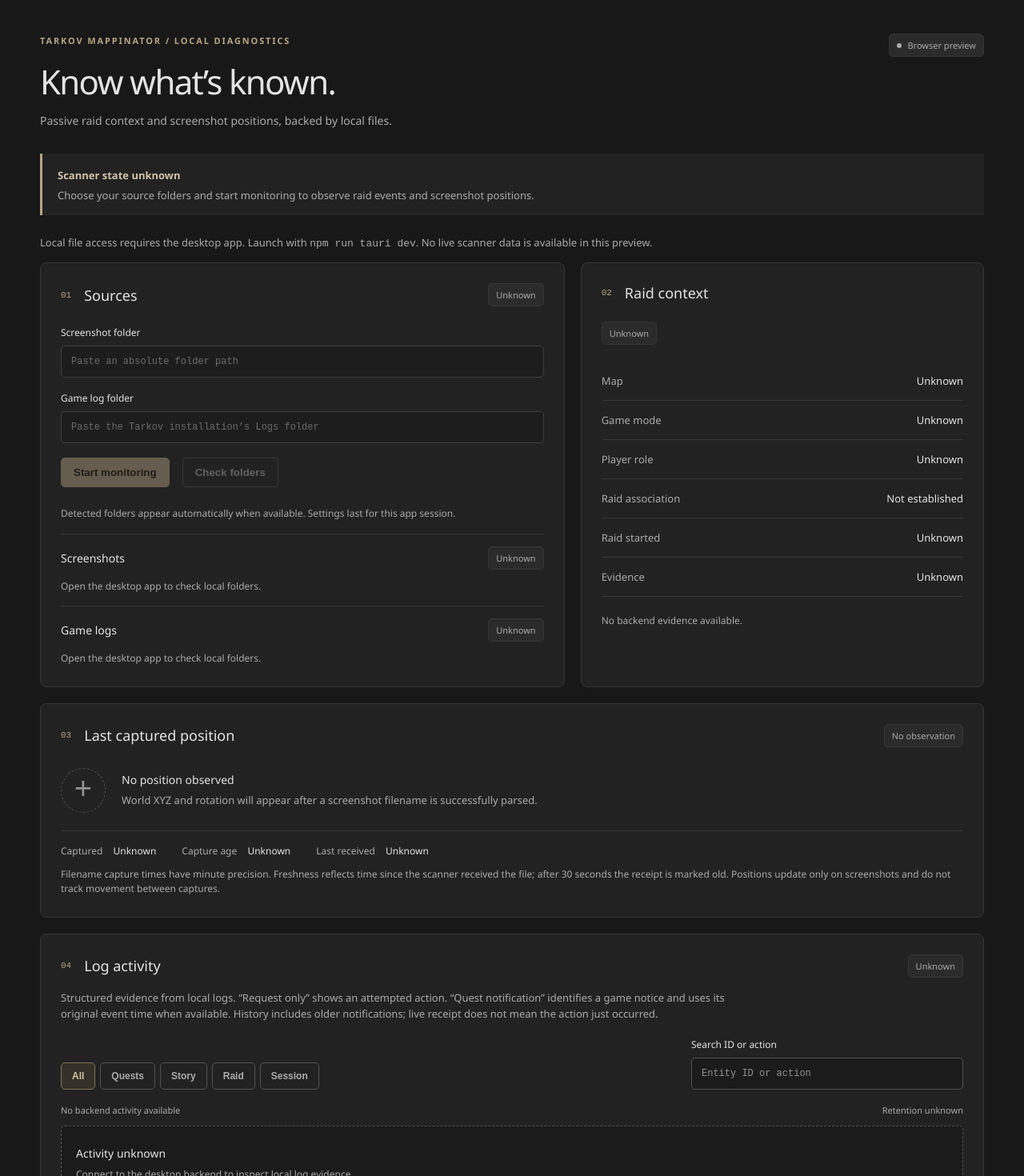
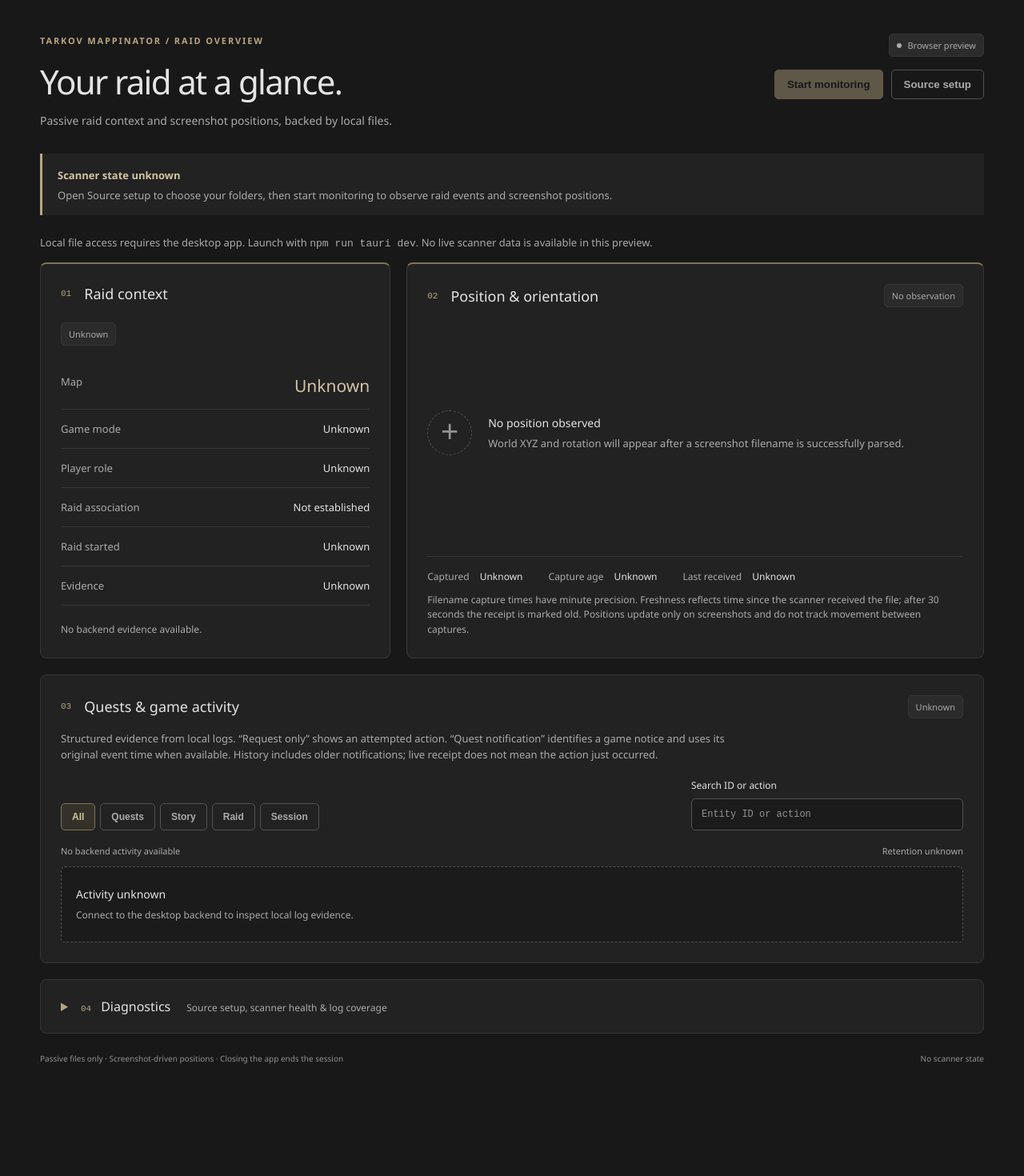
Before and after one commit to cranberriez/tarkov-mappinator, a React (Vite) app: page / in a window 1280 px wide. Shown: the top 1470 px of the page at 80% size. After the commit the page ends 1355 px from the top, so only its background shows below. Built offline with nearby package versions, Linux system fonts and the light colour scheme.

Commit message:
feat: info re-org

```diff
--- a/src/App.tsx
+++ b/src/App.tsx
@@ -4,6 +4,7 @@
   type FolderConfig, type ScannerSnapshot,
 } from "./lib/scanner";
 import type { SourceHealth } from "./bindings/SourceHealth";
+import { LogCoveragePanel } from "./components/LogCoveragePanel";
 import { ActivityPanel } from "./components/ActivityPanel";
 
 const emptyFolders: FolderConfig = { screenshots: "", logs: "" };
@@ -54,6 +55,7 @@
   const [busy, setBusy] = useState<string | null>(null);
   const [error, setError] = useState<string | null>(null);
   const [connectionAttempt, setConnectionAttempt] = useState(0);
+  const [diagnosticsOpen, setDiagnosticsOpen] = useState(false);
   const [now, setNow] = useState(Date.now());
   const edited = useRef(false);
   const currentSnapshot = useRef<ScannerSnapshot | null>(null);
@@ -120,17 +122,25 @@
 
   return <main>
     <header>
-      <div><p className="eyebrow">TARKOV MAPPINATOR / LOCAL DIAGNOSTICS</p>
-        <h1>Know what’s known.</h1><p className="intro">Passive raid context and screenshot positions, backed by local files.</p>
+      <div><p className="eyebrow">TARKOV MAPPINATOR / RAID OVERVIEW</p>
+        <h1>Your raid at a glance.</h1><p className="intro">Passive raid context and screenshot positions, backed by local files.</p>
       </div>
+      <div className="header-controls">
       <span className={`badge ${connected ? "good" : ""}`}><span className="dot" />
         {connected ? "Backend connected" : desktop ? "Backend disconnected" : "Browser preview"}
       </span>
+      <div className="header-actions">
+            <button type="button" disabled={!connected || !!busy} onClick={() => void perform(running ? "stop" : "start")}>
+              {busy === "start" ? "Starting…" : busy === "stop" ? "Stopping…" : running ? "Stop monitoring" : "Start monitoring"}
+            </button>
+        <button className="secondary" type="button" aria-expanded={diagnosticsOpen} aria-controls="diagnostics" onClick={() => { setDiagnosticsOpen(true); document.getElementById("diagnostics")?.scrollIntoView({ behavior: "smooth", block: "start" }); }}>Source setup</button>
+      </div>
+      </div>
     </header>
 
     <aside className={`notice ${liveRaid ? "raid-live" : ""}`} role="status" aria-live="polite">
       <strong>{!snapshot ? "Scanner state unknown" : liveRaid ? "Raid start detected live" : recoveredRaid ? "Active raid recovered from existing logs" : running ? "Monitoring local files" : "Scanner stopped"}</strong>
-      <p>{liveRaid ? `Started ${timestamp(raid?.started_at)} · ${raid?.map ?? "Map unknown"}` : recoveredRaid ? "This state was found in log history. A new raid start has not been observed live." : running ? "Take a game screenshot to record a position. The last capture stays visible until another arrives." : snapshot ? "Any displayed raid and position are preserved observations. Start monitoring to receive new evidence." : "Choose your source folders and start monitoring to observe raid events and screenshot positions."}</p>
+      <p>{liveRaid ? `Started ${timestamp(raid?.started_at)} · ${raid?.map ?? "Map unknown"}` : recoveredRaid ? "This state was found in log history. A new raid start has not been observed live." : running ? "Take a game screenshot to record a position. The last capture stays visible until another arrives." : snapshot ? "Any displayed raid and position are preserved observations. Start monitoring to receive new evidence." : "Open Source setup to choose your folders, then start monitoring to observe raid events and screenshot positions."}</p>
     </aside>
     {!desktop && <p className="preview-note">Local file access requires the desktop app. Launch with <code>npm run tauri dev</code>. No live scanner data is available in this preview.</p>}
     {error && <div className="error" role="alert">{error}
@@ -138,31 +148,9 @@
     </div>}
 
     <div className="grid">
-      <section className="panel folders">
-        <div className="section-heading"><span className="number">01</span><h2>Sources</h2><span className={`badge ${running ? "good" : ""}`}>{snapshot ? running ? "Monitoring" : "Stopped" : "Unknown"}</span></div>
-        <form onSubmit={(event) => { event.preventDefault(); void perform("check"); }}>
-          <label htmlFor="screenshots">Screenshot folder</label>
-          <input id="screenshots" value={folders.screenshots} placeholder="Paste an absolute folder path"
-            spellCheck={false} disabled={locked}
-            onChange={(event) => { edited.current = true; setFolders({ ...folders, screenshots: event.target.value }); }} />
-          <label htmlFor="logs">Game log folder</label>
-          <input id="logs" value={folders.logs} placeholder="Paste the Tarkov installation’s Logs folder"
-            spellCheck={false} disabled={locked}
-            onChange={(event) => { edited.current = true; setFolders({ ...folders, logs: event.target.value }); }} />
-          <div className="actions">
-            <button type="button" disabled={!connected || !!busy} onClick={() => void perform(running ? "stop" : "start")}>
-              {busy === "start" ? "Starting…" : busy === "stop" ? "Stopping…" : running ? "Stop monitoring" : "Start monitoring"}
-            </button>
-            <button className="secondary" type="submit" disabled={locked}>{busy === "check" ? "Checking…" : "Check folders"}</button>
-          </div>
-          <p className="muted">{running ? "Stop monitoring to change source folders." : "Detected folders appear automatically when available. Settings last for this app session."}</p>
-        </form>
-        <Source title="Screenshots" health={snapshot?.screenshots} />
-        <Source title="Game logs" health={snapshot?.logs} />
-      </section>
 
-      <section className="panel">
-        <div className="section-heading"><span className="number">02</span><h2>Raid context</h2></div>
+      <section className="panel raid-context">
+        <div className="section-heading"><span className="number">01</span><h2>Raid context</h2></div>
         <span className={`badge ${liveRaid ? "good" : ""}`}>{raid ? `${running ? "" : "Last observed: "}${lifecycleLabels[raid.lifecycle] ?? raid.lifecycle}` : "Unknown"}</span>
         <dl><div><dt>Map</dt><dd>{raid?.map ?? "Unknown"}</dd></div>
           <div><dt>Game mode</dt><dd>{raid?.game_mode ?? "Unknown"}</dd></div>
@@ -174,7 +162,7 @@
       </section>
 
       <section className="panel position">
-        <div className="section-heading"><span className="number">03</span><h2>Last captured position</h2>
+        <div className="section-heading"><span className="number">02</span><h2>Position & orientation</h2>
           <span className={`badge ${stale ? "warning" : ""}`}>{!position ? "No observation" : !running ? "Preserved observation" : receivedAge === null ? "Receipt time unknown" : stale ? "No recent receipt" : "Recently received"}</span>
         </div>
         {position ? <>
@@ -194,12 +182,40 @@
         <p className="muted">Filename capture times have minute precision. Freshness reflects time since the scanner received the file; after 30 seconds the receipt is marked old. Positions update only on screenshots and do not track movement between captures.</p>
       </section>
       <ActivityPanel snapshot={snapshot} />
-      <section className="panel diagnostics">
-        <div className="section-heading"><span className="number">05</span><h2>Scanner diagnostics</h2></div>
+      <details id="diagnostics" className="panel diagnostics" open={diagnosticsOpen} onToggle={(event) => setDiagnosticsOpen(event.currentTarget.open)}>
+        <summary><span className="number">04</span><span className="diagnostics-title">Diagnostics</span><span className="diagnostics-hint">Source setup, scanner health & log coverage</span></summary>
+        <div className="diagnostics-content">
+          <div className="diagnostics-grid">
+      <section className="folders">
+        <div className="section-heading"><h3>Source folders</h3><span className={`badge ${running ? "good" : ""}`}>{snapshot ? running ? "Monitoring" : "Stopped" : "Unknown"}</span></div>
+        <form onSubmit={(event) => { event.preventDefault(); void perform("check"); }}>
+          <label htmlFor="screenshots">Screenshot folder</label>
+          <input id="screenshots" value={folders.screenshots} placeholder="Paste an absolute folder path"
+            spellCheck={false} disabled={locked}
+            onChange={(event) => { edited.current = true; setFolders({ ...folders, screenshots: event.target.value }); }} />
+          <label htmlFor="logs">Game log folder</label>
+          <input id="logs" value={folders.logs} placeholder="Paste the Tarkov installation’s Logs folder"
+            spellCheck={false} disabled={locked}
+            onChange={(event) => { edited.current = true; setFolders({ ...folders, logs: event.target.value }); }} />
+          <div className="actions">
+            <button className="secondary" type="submit" disabled={locked}>{busy === "check" ? "Checking…" : "Check folders"}</button>
+          </div>
+          <p className="muted">{running ? "Stop monitoring to change source folders." : "Detected folders appear automatically when available. Settings last for this app session."}</p>
+        </form>
+        <Source title="Screenshots" health={snapshot?.screenshots} />
+        <Source title="Game logs" health={snapshot?.logs} />
+      </section>
+
+      <section className="scanner-health">
+        <div className="section-heading"><h3>Scanner health</h3></div>
         <div className="position-meta"><span>Screenshots seen <strong>{snapshot?.screenshots_seen ?? "Unknown"}</strong></span>
           <span>Rejected captures <strong>{snapshot?.screenshots_rejected ?? "Unknown"}</strong></span></div>
         {snapshot?.diagnostics.length ? <ul>{snapshot.diagnostics.map((detail, index) => <li key={index}>{detail}</li>)}</ul> : <p className="muted">{snapshot ? "No scanner issues reported." : "No backend evidence available."}</p>}
       </section>
+          </div>
+          <LogCoveragePanel snapshot={snapshot} />
+        </div>
+      </details>
     </div>
     <footer><span>Passive files only · Screenshot-driven positions · Closing the app ends the session</span>
       <span>{snapshot ? `State revision ${snapshot.revision}` : "No scanner state"}</span></footer>
--- a/src/components/ActivityPanel.tsx
+++ b/src/components/ActivityPanel.tsx
@@ -12,12 +12,11 @@
   const [search, setSearch] = useState("");
   const events = snapshot?.activity ?? [];
   const visible = filterActivity(events, kind, search);
-  const coverage = snapshot?.log_coverage ?? [];
   const empty = activityEmptyState(!!snapshot, events.length, snapshot?.monitoring === "running");
   const dropped = snapshot?.activity_dropped ?? 0;
 
   return <section className="panel activity">
-    <div className="section-heading"><span className="number">04</span><h2>Log activity</h2>
+    <div className="section-heading"><span className="number">03</span><h2>Quests & game activity</h2>
       <span className="badge">{snapshot ? `${events.length} retained` : "Unknown"}</span>
     </div>
     <p className="activity-intro">Structured evidence from local logs. “Request only” shows an attempted action. “Quest notification” identifies a game notice and uses its original event time when available. History includes older notifications; live receipt does not mean the action just occurred.</p>
@@ -48,14 +47,6 @@
           {times.logged && <span>Logged <time dateTime={times.logged}>{timestamp(times.logged)}</time></span>}</div>
       </li>; })}
     </ol> : <div className="activity-empty"><h3>{empty.title}</h3><p>{empty.detail}</p></div>}
-    <div className="coverage-heading"><h3>Log coverage</h3><span className="muted">Safe source, category and level counts</span></div>
-    {coverage.length ? <div className="coverage-scroll"><table className="coverage-table">
-      <thead><tr><th scope="col">Source</th><th scope="col">Category</th><th scope="col">Level</th><th scope="col">Records</th><th scope="col">Unclassified</th><th scope="col">Last record</th></tr></thead>
-      <tbody>{coverage.map((entry, index) => <tr key={`${entry.source}-${entry.category}-${entry.level}-${index}`}>
-        <td>{entry.source}</td><td>{entry.category}</td><td>{entry.level}</td><td>{entry.records.toLocaleString()}</td>
-        <td>{entry.unclassified.toLocaleString()}</td><td>{timestamp(entry.last_record_at)}</td>
-      </tr>)}</tbody>
-    </table></div> : <p className="muted">{snapshot ? "No log records counted yet." : "Log coverage unknown until the backend connects."}</p>}
-    <p className="muted">Unclassified records count log messages without a supported structured activity event. No raw messages, account tokens or payloads are displayed.</p>
+
   </section>;
 }
--- /dev/null
+++ b/src/components/LogCoveragePanel.tsx
@@ -0,0 +1,21 @@
+import type { ScannerSnapshot } from "../bindings/ScannerSnapshot";
+
+function timestamp(value: string) {
+  const date = new Date(value);
+  return Number.isNaN(date.getTime()) ? value : date.toLocaleString();
+}
+
+export function LogCoveragePanel({ snapshot }: { snapshot: ScannerSnapshot | null }) {
+  const coverage = snapshot?.log_coverage ?? [];
+  return <section className="log-coverage">
+    <div className="coverage-heading"><h3>Log coverage</h3><span className="muted">Safe source, category and level counts</span></div>
+    {coverage.length ? <div className="coverage-scroll"><table className="coverage-table">
+      <thead><tr><th scope="col">Source</th><th scope="col">Category</th><th scope="col">Level</th><th scope="col">Records</th><th scope="col">Unclassified</th><th scope="col">Last record</th></tr></thead>
+      <tbody>{coverage.map((entry, index) => <tr key={`${entry.source}-${entry.category}-${entry.level}-${index}`}>
+        <td>{entry.source}</td><td>{entry.category}</td><td>{entry.level}</td><td>{entry.records.toLocaleString()}</td>
+        <td>{entry.unclassified.toLocaleString()}</td><td>{timestamp(entry.last_record_at)}</td>
+      </tr>)}</tbody>
+    </table></div> : <p className="muted">{snapshot ? "No log records counted yet." : "Log coverage unknown until the backend connects."}</p>}
+    <p className="muted">Unclassified records count log messages without a supported structured activity event. No raw messages, account tokens or payloads are displayed.</p>
+  </section>;
+}
--- a/src/styles.css
+++ b/src/styles.css
@@ -41,7 +41,7 @@
 label { display: block; color: var(--text); font-size: 12px; margin: 17px 0 8px; }
 input { width: 100%; padding: 12px; border-radius: 5px; border: 1px solid var(--border-strong); background: var(--surface-inset); color: var(--text); font: 12px ui-monospace, monospace; }
 input::placeholder { color: var(--text-subtle); }
-input:focus-visible, button:focus-visible { outline: 2px solid var(--accent); outline-offset: 3px; }
+input:focus-visible, button:focus-visible, summary:focus-visible { outline: 2px solid var(--accent); outline-offset: 3px; }
 input:disabled { opacity: .65; }
 button { background: var(--accent); border: 1px solid var(--accent); border-radius: 5px; color: var(--background); padding: 10px 15px; font-weight: 650; cursor: pointer; }
 button:disabled { opacity: .45; cursor: not-allowed; }
@@ -54,7 +54,7 @@
 dl div { display: flex; justify-content: space-between; gap: 12px; border-bottom: 1px solid var(--border); padding: 15px 0; font-size: 13px; }
 dt { color: var(--text-muted); }
 dd { margin: 0; text-align: right; }
-.position { grid-column: 1 / -1; }
+.position { display: flex; flex-direction: column; }
 .empty { display: flex; gap: 20px; align-items: center; padding: 2px 0 22px; }
 .crosshair { font: 38px ui-monospace, monospace; color: var(--text-subtle); width: 56px; height: 56px; display: grid; place-items: center; border: 1px dashed var(--border-strong); border-radius: 50%; flex-shrink: 0; }
 .empty p { margin: 6px 0 0; color: var(--text-muted); font-size: 13px; }
@@ -83,7 +83,7 @@
 .diagnostics ul { margin: 16px 0 0; padding-left: 18px; font-size: 12px; color: var(--text-muted); line-height: 1.7; }
 .diagnostics .position-meta { border: 0; padding: 0; }
 @media (max-width: 600px) { .coordinates { gap: 8px; } .coordinates div { padding: 12px; } .coordinates strong { font-size: 19px; } .capture-details div { flex-direction: column; gap: 8px; } .capture-details dd { text-align: left; } .section-heading { flex-wrap: wrap; gap: 10px; } .actions { flex-wrap: wrap; } }
-.grid { grid-template-columns: minmax(0, 1.3fr) minmax(0, 1fr); }
+.grid { grid-template-columns: minmax(0, .85fr) minmax(0, 1.4fr); }
 .panel { min-width: 0; }
 dl dt { flex-shrink: 0; }
 dl dd { flex: 0 1 auto; overflow-wrap: anywhere; }
@@ -120,3 +120,29 @@
 .coverage-table td { overflow-wrap: anywhere; }
 .coverage-table th:first-child, .coverage-table td:first-child { padding-left: 0; }
 @media (max-width: 600px) { .activity-search { flex: 1 1 100%; } .activity-event time { width: 100%; margin-left: 0; } .activity-event { padding: 14px; } }
+
+.header-controls { display: flex; flex-direction: column; align-items: flex-end; gap: 16px; }
+.header-actions { display: flex; flex-wrap: wrap; gap: 10px; }
+.raid-context, .position { border-top: 2px solid var(--accent-border); }
+.raid-context dl div:first-child dd { font-size: 21px; color: var(--accent-light); }
+.position .empty { flex: 1; min-height: 150px; }
+.position .section-heading { flex-wrap: wrap; }
+.coordinates div { min-width: 0; }
+.coordinates strong { font-size: clamp(17px, 2.2vw, 26px); overflow-wrap: anywhere; }
+.diagnostics { padding: 0; scroll-margin-top: 20px; }
+.diagnostics summary { padding: 22px 25px; cursor: pointer; color: var(--text-muted); }
+.diagnostics summary::marker { color: var(--accent); }
+.diagnostics summary .number { margin: 0 12px 0 8px; }
+.diagnostics-title { color: var(--text); font-size: 16px; font-weight: 550; }
+.diagnostics-hint { margin-left: 20px; font-size: 12px; }
+.diagnostics-content { padding: 0 25px 25px; border-top: 1px solid var(--border); }
+.diagnostics-grid { display: grid; grid-template-columns: minmax(0, 1.2fr) minmax(0, 1fr); gap: 32px; padding-top: 25px; }
+.diagnostics-grid > section { min-width: 0; }
+.log-coverage { border-top: 1px solid var(--border); margin-top: 25px; }
+@media (max-width: 800px) {
+  .header-controls { align-items: flex-start; }
+  .diagnostics-grid { grid-template-columns: minmax(0, 1fr); }
+  .diagnostics summary { padding: 20px; }
+  .diagnostics-content { padding: 0 20px 20px; }
+  .diagnostics-hint { display: block; margin: 8px 0 0 26px; }
+}
```
